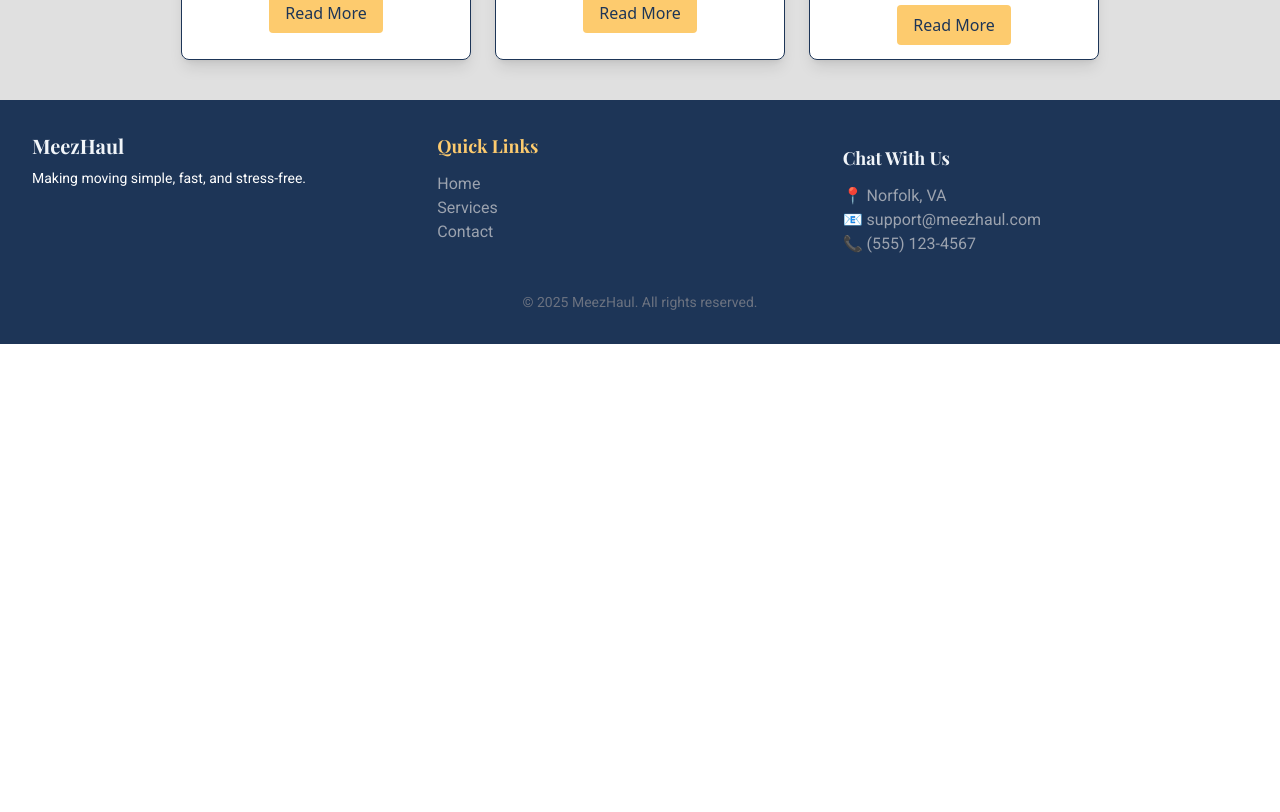
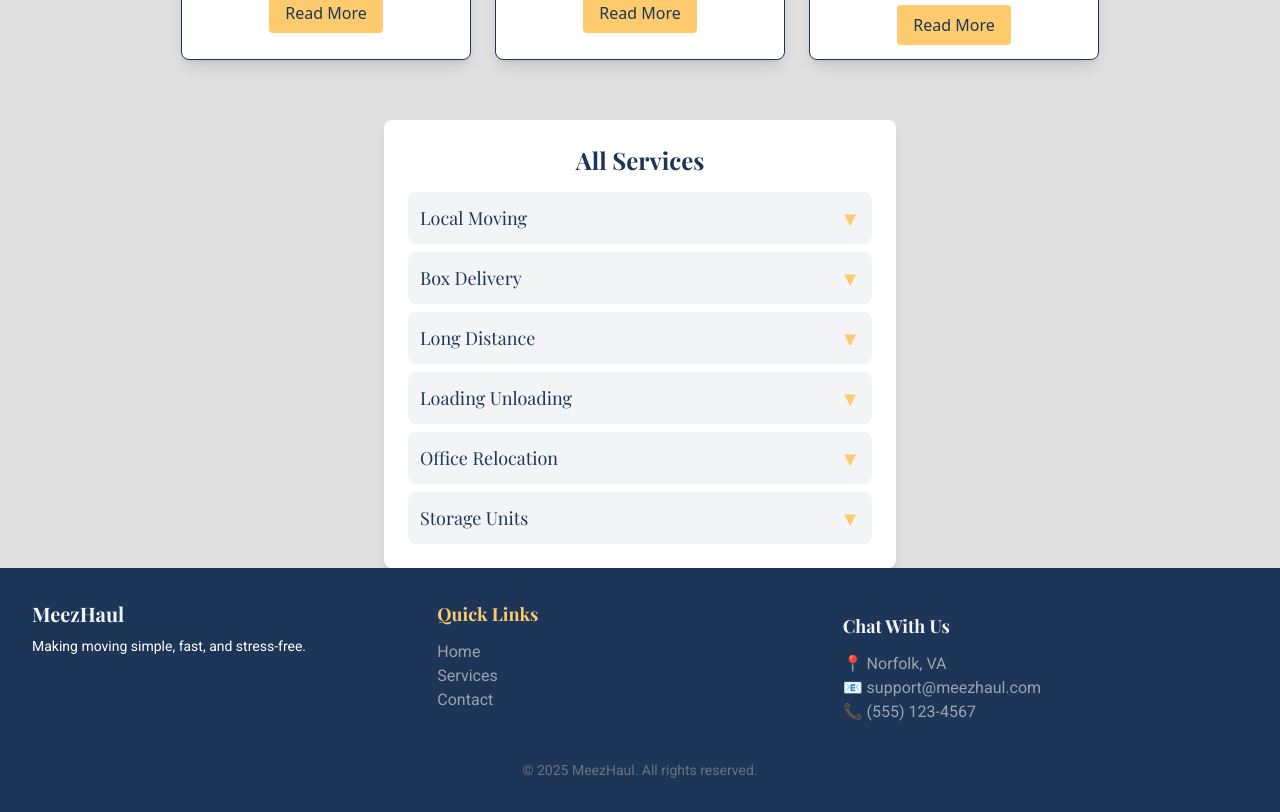
Before and after one commit to rashad3412/moveTemplateReact, a React (Vite) app: page /service in a window 1280 px wide. Shown: the part 1200-2012 px from the top of the page. Before the commit the page ends 1544 px from the top, so only its background shows below. Built offline with nearby package versions, Linux system fonts and the light colour scheme.

Commit message:
added new component

```diff
--- a/package.json
+++ b/package.json
@@ -14,6 +14,7 @@
     "@fortawesome/free-brands-svg-icons": "^6.7.2",
     "@fortawesome/free-solid-svg-icons": "^6.7.2",
     "@fortawesome/react-fontawesome": "^0.2.2",
+    "framer-motion": "^12.4.7",
     "lucide-react": "^0.474.0",
     "react": "^18.3.1",
     "react-dom": "^18.3.1",
--- /dev/null
+++ b/src/components/ServiceDetails.jsx
@@ -0,0 +1,76 @@
+import { useState } from "react";
+
+const services = [
+  {
+    name: "Local Moving",
+    description:
+      "Reliable and efficient local moving services to get you settled into your new home quickly. We handle everything from packing to unloading, ensuring a stress-free move within your area.",
+  },
+  {
+    name: "Box Delivery",
+    description:
+      "Convenient box delivery solutions to streamline your packing process. We provide sturdy boxes and timely delivery, so you can focus on organizing your move.",
+  },
+  {
+    name: "Long Distance",
+    description:
+      "Seamless long-distance moving services to transport your belongings safely and securely across state lines. We offer comprehensive planning and tracking for a worry-free relocation.",
+  },
+  {
+    name: "Loading Unloading",
+    description:
+      "Let us handle the heavy lifting! Our team is equipped to safely move even the largest and most challenging items.",
+  },
+  {
+    name: "Office Relocation",
+    description:
+      "Minimize downtime with our professional office relocation services. We handle the efficient transfer of your equipment and furniture, ensuring a smooth transition for your business.",
+  },
+  {
+    name: "Storage Units",
+    description:
+      "Secure storage units available for short or long-term needsSecure and convenient storage units for your moving needs. We offer flexible storage options to accommodate your belongings, providing a safe space during your transition..",
+  },
+];
+
+const ServiceDetails = () => {
+  const [openIndex, setOpenIndex] = useState(null);
+
+  const toggleDescription = (index) => {
+    setOpenIndex(openIndex === index ? null : index);
+  };
+
+  return (
+    <section className="bg-white mt-5 p-6 max-w-lg mx-auto shadow-lg rounded-lg">
+      <h1 className="text-2xl font-Playfair font-extrabold text-royalBlue mb-4 text-center">
+        All Services
+      </h1>
+      <ul className="space-y-2">
+        {services.map((service, index) => (
+          <li key={index} className="cursor-pointer">
+            <button
+              onClick={() => toggleDescription(index)}
+              className="w-full flex justify-between items-center p-3 text-lg font-Playfair text-royalBlue bg-gray-100 rounded-lg hover:bg-gray-200 transition"
+            >
+              {service.name}
+              <span className="text-xl text-deepYellow">
+                {openIndex === index ? "▲" : "▼"}
+              </span>
+            </button>
+            <div
+              className={`overflow-hidden transition-all duration-300 ${
+                openIndex === index ? "max-h-40 p-3" : "max-h-0"
+              }`}
+            >
+              <p className="text-gray-700 font-Roboto text-sm">
+                {service.description}
+              </p>
+            </div>
+          </li>
+        ))}
+      </ul>
+    </section>
+  );
+};
+
+export default ServiceDetails;
--- a/src/pages/ServicesPage.jsx
+++ b/src/pages/ServicesPage.jsx
@@ -3,6 +3,7 @@ import movingBox from "/assets/HomeComPics/movingBoxes.jpg";
 import FlipCard from "../components/FlipCard";
 
 import { Truck, Globe, Package, Building2, Warehouse } from "lucide-react"; //
+import ServiceDetails from "../components/ServiceDetails";
 
 const ServicesPage = () => {
   const location = useLocation();
@@ -97,6 +98,7 @@ const ServicesPage = () => {
             </>
           )}
         </section>
+        <ServiceDetails />
       </section>
     </>
   );
```
Also changed, not shown: 1 other file (tests, documents, lock files or other folders).
